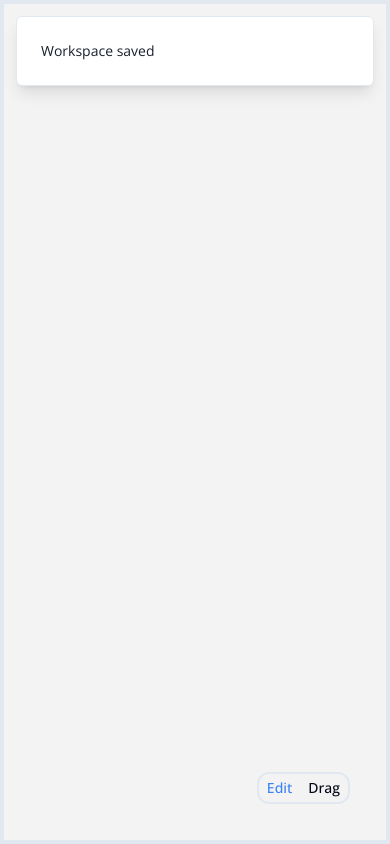
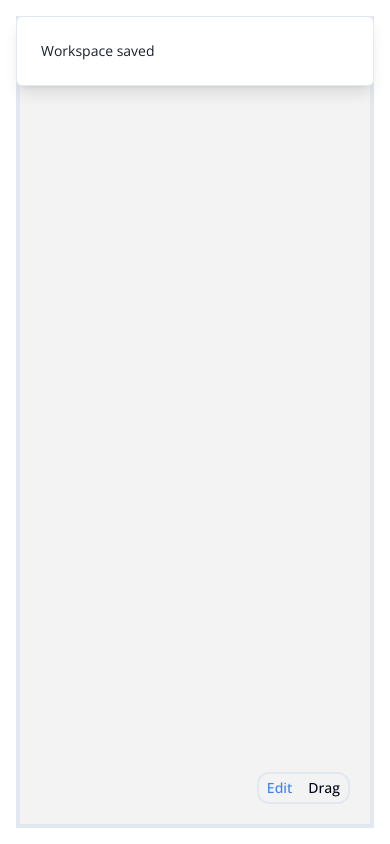
Before and after one commit to SySagar/almabase-task, a React (Vite) app: page / in a window 390 px wide. Built offline with nearby package versions, Linux system fonts and the light colour scheme.

Commit message:
chore: css fix

```diff
--- a/src/App.tsx
+++ b/src/App.tsx
@@ -187,7 +187,7 @@ function App() {
       <div className="flex flex-row min-h-screen">
         <div
           className={cn(
-            "board flex flex-row flex-1 w-full border-4 relative bg-[#F3F3F3] overflow-scroll md:overflow-auto",
+            "board flex flex-row flex-1 w-full border-4 relative bg-[#F3F3F3] overflow-scroll md:overflow-auto m-4 sm:m-0",
             cursorType
           )}
           onDrop={handleDrop}
@@ -227,7 +227,7 @@ function App() {
             />
           </div>
         </div>
-        <Button size={'icon'} variant={'ghost'} className="opener absolute right-0 top-5" onClick={handleMobileOpen}>
+        <Button size={'icon'} variant={'ghost'} className="opener fixed md:absolute right-0 top-5 " onClick={handleMobileOpen}>
           <ChevronLeft />
         </Button>
         <div className="sidebar">
```
